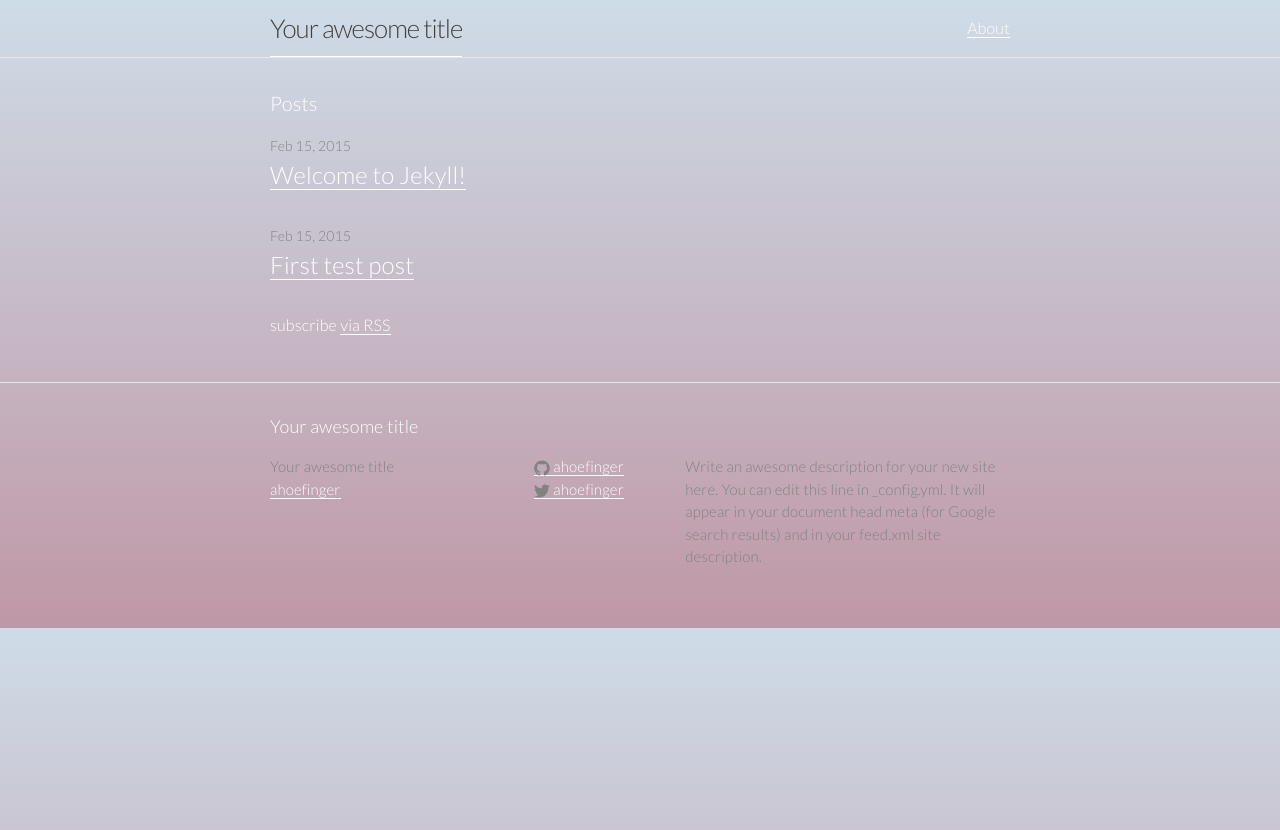
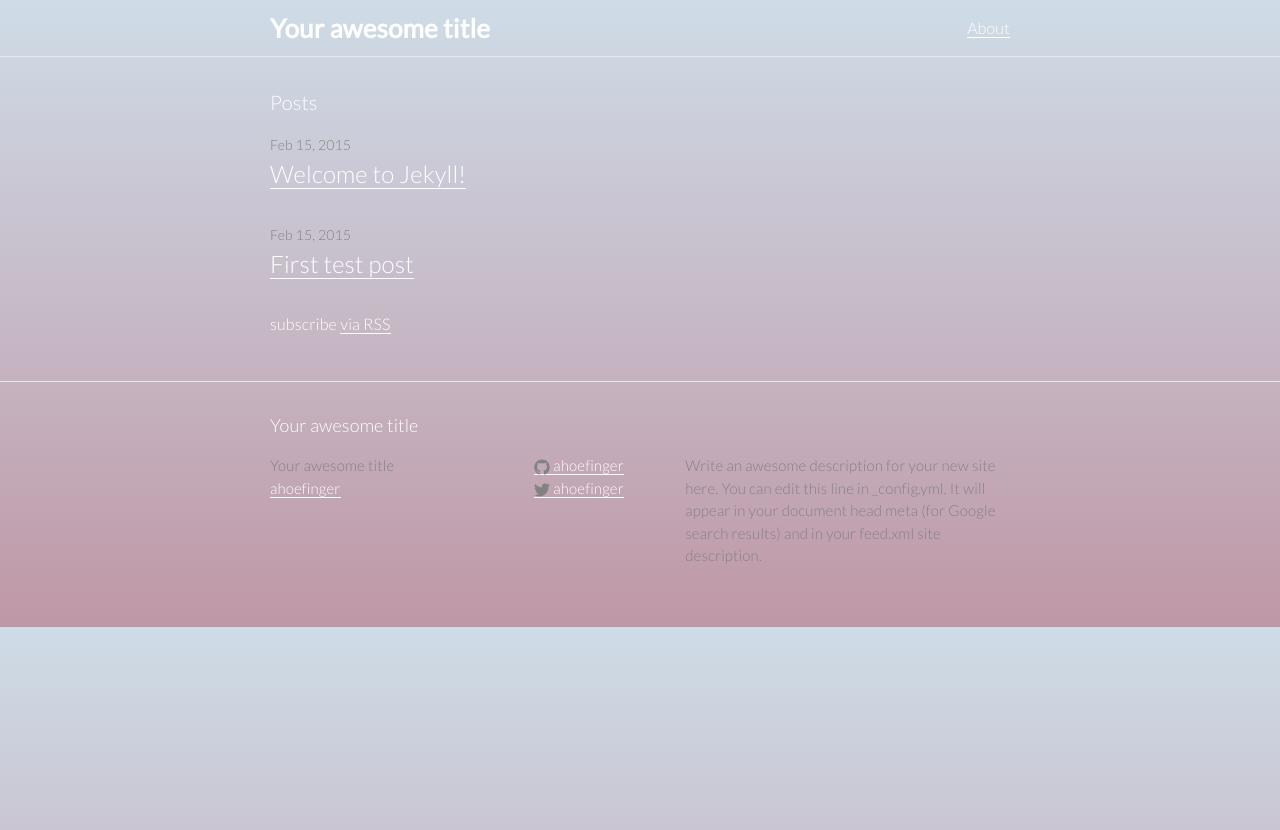
Before and after one commit to ahoef/jekyll-blog, a Jekyll site: the page built from index.html, in a window 1280 px wide. Shown: the top 830 px of the page. Built offline with Jekyll 4.4.1, drawn with Linux system fonts in a browser that asks for light colours.

Commit message:
starting first real post

```diff
--- a/_sass/_layout.scss
+++ b/_sass/_layout.scss
@@ -7,11 +7,11 @@
 .site-title {
     font-size: 26px;
     line-height: 56px;
-    letter-spacing: -1px;
     margin-bottom: 0;
     float: left;
+    border-bottom: none;
+    font-weight: 700;
 
-    &,
     &:visited {
         color: $grey-color-dark;
     }
--- /dev/null
+++ b/_sass/_posts.scss
@@ -0,0 +1,5 @@
+.setting-up-jekyll {
+	.headline {
+		font-family: 'Lobster Two', cursive;
+	}
+}
--- a/css/main.scss
+++ b/css/main.scss
@@ -47,5 +47,6 @@
 @import
         "base",
         "layout",
-        "syntax-highlighting"
+        "syntax-highlighting",
+        "posts"
 ;
```
Also changed, not shown: _posts/2015-02-15-setting-up-a-jekyll-blog.html (added, +16 -0 lines), _posts/2015-02-15-testy-test.html (deleted, +0 -10 lines).
